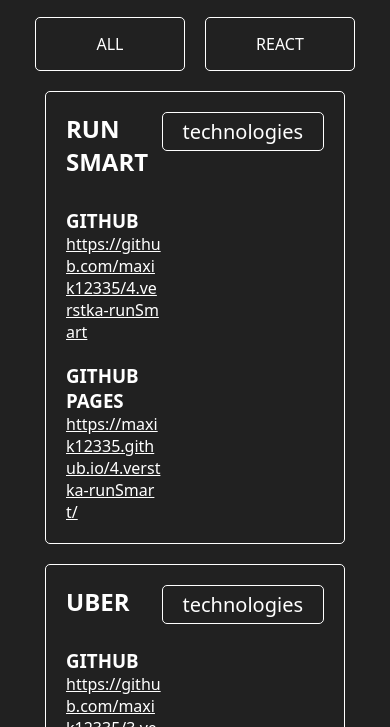
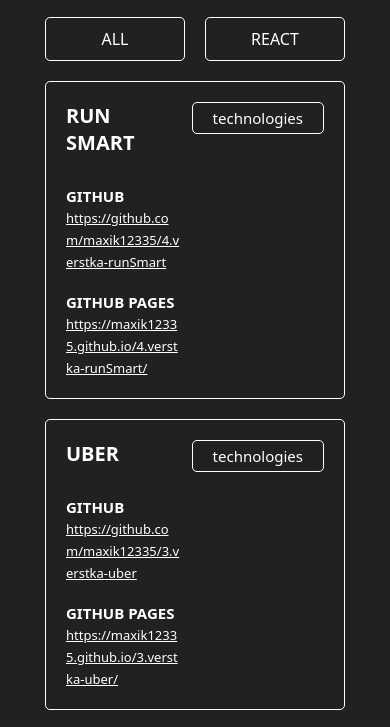
Before and after one commit to maxik12335/portfolio, a plain HTML site: page index.html in a window 390 px wide. Shown: the part 45-772 px from the top of the page. Drawn offline with Linux system fonts and the light colour scheme.

Commit message:
adaptive

```diff
--- a/style/style.css
+++ b/style/style.css
@@ -210,6 +210,34 @@
     .logo::after {
         width: 70%;
     }
+
+    .portfolio__left {
+        margin-right: 10px;
+    }
+
+    .portfolio__title {
+        font-size: 20px;
+    }
+
+    .portfolio__git {
+        font-size: 15px;
+    }
+
+    .portfolio__git-link {
+        font-size: 13px;
+    }
+
+    .portfolio__button {
+        font-size: 15px;
+    }
+
+    .portfolio__technology {
+        font-size: 13px;
+    }
+
+    .navigations__list-item {
+        padding: 10px 20px;
+    }
 }
 
 @media(max-width: 400px) {
@@ -220,4 +248,8 @@
     .logo::after {
         width: 70%;
     }
+
+    .navigations__list-item {
+        min-width: 140px;
+    }
 }
```
